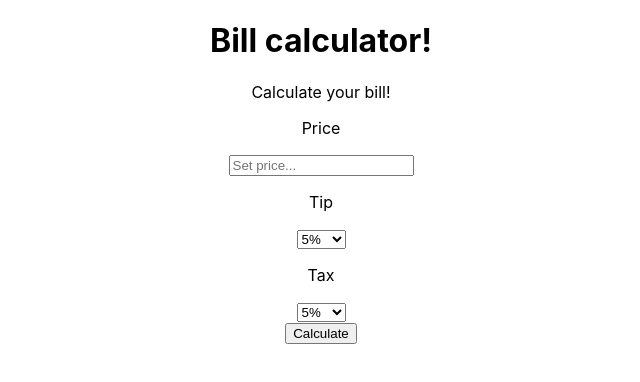
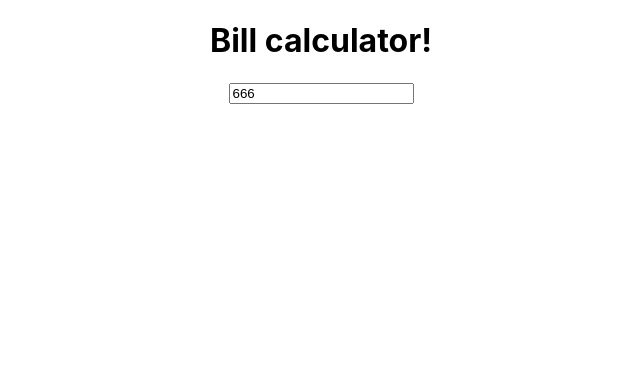
Before and after one commit to PrzemoAL13/react-bill-calculation-app, a React (Create React App) app: page / in a window 1280 px wide. Shown: the top 382 px of the page, without its empty margins (319-959 px from the left). Built offline with nearby package versions, Linux system fonts and the light colour scheme.

Commit message:
Fieldinput - state with hooks, defaultValue of input

```diff
--- a/src/App.js
+++ b/src/App.js
@@ -10,7 +10,12 @@ function App() {
 	return (
 		<div className='App'>
 			<h1>Bill calculator!</h1>
-			<FieldParagraph textParagraph='Calculate your bill!' />
+			<FieldInput
+				inputType='number'
+				placeholderInfo='Set price...'
+				defaultValue='666'
+			/>
+			{/* <FieldParagraph textParagraph='Calculate your bill!' />
 			<form>
 				<div>
 					<FieldParagraph textParagraph='Price' />
@@ -27,7 +32,7 @@ function App() {
 				<div>
 					<button>Calculate</button>
 				</div>
-			</form>
+			</form> */}
 		</div>
 	);
 }
--- a/src/components/FieldInput.js
+++ b/src/components/FieldInput.js
@@ -1,11 +1,23 @@
-import React from "react";
+import React, { useState } from "react";
 
 const FieldInput = props => {
-	const { inputType, placeholderInfo} = props;
+	const { inputType, placeholderInfo, defaultValue } = props;
+	const [inputValue, setInputValue] = useState("");
+
+	const handleInputChange = event => {
+		setInputValue(event.target.value);
+	};
+
 	return (
-
-			<input type={inputType} placeholder={placeholderInfo} ></input>
-
+		<div>
+			<input
+				type={inputType}
+				placeholder={placeholderInfo}
+				onChange={handleInputChange}
+				defaultValue={defaultValue}>
+			</input>
+			{/* <p>{inputValue}</p> */}
+		</div>
 	);
 };
 
```
